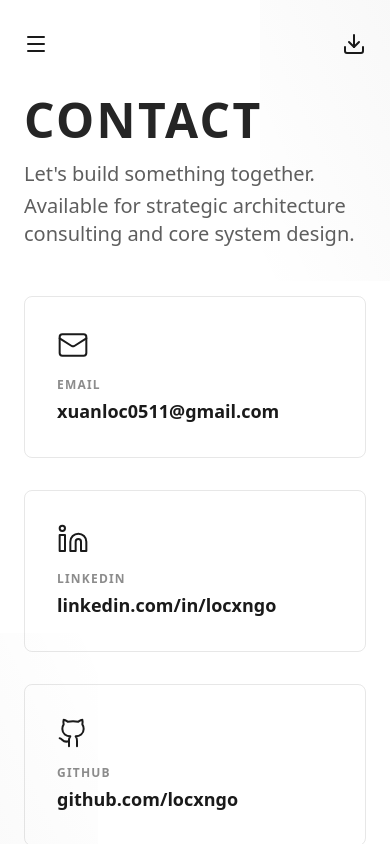
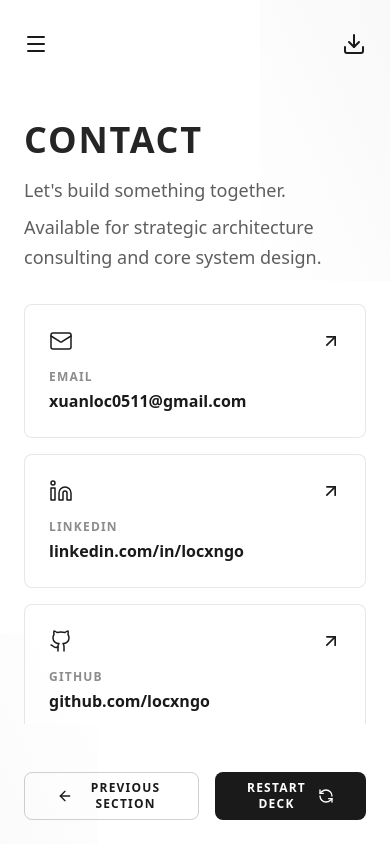
Before and after one commit to locxngo/portfolio, a Next.js app in the folder web/: page /contact in a window 390 px wide. Built offline with nearby package versions, Linux system fonts and the light colour scheme.

Commit message:
support responsive: skills and contact
Signed-off-by: Loc Ngo <xuanloc0511@gmail.com>

```diff
--- a/web/src/app/contact/page.tsx
+++ b/web/src/app/contact/page.tsx
@@ -3,81 +3,81 @@ import Link from "next/link";
 
 export default function ContactPage() {
     return (
-        <main className="flex-1 flex flex-col justify-center">
-            <div className="max-w-7xl mx-auto w-full">
+        <main className="flex-1 flex flex-col min-h-0 overflow-y-auto w-full">
+            <div className="max-w-7xl mx-auto w-full py-6 md:py-0 my-auto">
                 {/* Hero Heading */}
-                <div className="mb-12">
-                    <h1 className="text-5xl md:text-7xl lg:text-9xl font-extrabold tracking-wider uppercase mb-4 opacity-95">
+                <div className="mb-8 md:mb-12">
+                    <h1 className="text-4xl md:text-7xl lg:text-9xl font-extrabold tracking-wider uppercase mb-4 opacity-95 break-words">
                         CONTACT
                     </h1>
-                    <p className="text-xl md:text-2xl font-medium text-primary/70 dark:text-white/70 max-w-xl">
+                    <p className="text-lg md:text-2xl font-medium text-primary/70 dark:text-white/70 max-w-xl leading-relaxed">
                         Let's build something together.
-                        <span className="block mt-1">Available for strategic architecture consulting and core system design.</span>
+                        <span className="block mt-2 md:mt-1">Available for strategic architecture consulting and core system design.</span>
                     </p>
                 </div>
 
                 {/* Contact Grid */}
-                <div className="grid grid-cols-1 md:grid-cols-3 gap-8 mt-12">
+                <div className="grid grid-cols-1 md:grid-cols-3 gap-4 md:gap-8 mt-8 md:mt-12 pb-6 md:pb-0">
                     {/* Email */}
                     <a
-                        className="group flex flex-col gap-4 p-8 border border-subtle hover:border-primary dark:hover:border-white transition-all duration-300 rounded-lg"
+                        className="group flex flex-col gap-4 p-6 md:p-8 border border-subtle hover:border-primary dark:hover:border-white transition-all duration-300 rounded-lg bg-white/50 md:bg-transparent"
                         href="mailto:hello@architect.dev"
                     >
                         <div className="flex items-center justify-between">
                             <span className="text-primary dark:text-white">
-                                <Mail size={32} strokeWidth={1.5} />
+                                <Mail className="w-6 h-6 md:w-8 md:h-8" strokeWidth={1.5} />
                             </span>
-                            <span className="opacity-0 group-hover:opacity-100 transition-opacity text-primary dark:text-white">
-                                <ArrowUpRight size={24} />
+                            <span className="opacity-100 md:opacity-0 md:group-hover:opacity-100 transition-opacity text-primary dark:text-white">
+                                <ArrowUpRight className="w-5 h-5 md:w-6 md:h-6" />
                             </span>
                         </div>
                         <div>
                             <h3 className="text-xs font-bold uppercase tracking-widest text-primary/50 dark:text-white/50 mb-1">
                                 Email
                             </h3>
-                            <p className="text-lg font-bold break-all">xuanloc0511@gmail.com</p>
+                            <p className="text-base md:text-lg font-bold break-all">xuanloc0511@gmail.com</p>
                         </div>
                     </a>
 
                     {/* LinkedIn */}
                     <Link
-                        className="group flex flex-col gap-4 p-8 border border-subtle hover:border-primary dark:hover:border-white transition-all duration-300 rounded-lg"
+                        className="group flex flex-col gap-4 p-6 md:p-8 border border-subtle hover:border-primary dark:hover:border-white transition-all duration-300 rounded-lg bg-white/50 md:bg-transparent"
                         href="https://linkedin.com/in/locxngo"
                     >
                         <div className="flex items-center justify-between">
                             <span className="text-primary dark:text-white">
-                                <Linkedin size={32} strokeWidth={1.5} />
+                                <Linkedin className="w-6 h-6 md:w-8 md:h-8" strokeWidth={1.5} />
                             </span>
-                            <span className="opacity-0 group-hover:opacity-100 transition-opacity text-primary dark:text-white">
-                                <ArrowUpRight size={24} />
+                            <span className="opacity-100 md:opacity-0 md:group-hover:opacity-100 transition-opacity text-primary dark:text-white">
+                                <ArrowUpRight className="w-5 h-5 md:w-6 md:h-6" />
                             </span>
                         </div>
                         <div>
                             <h3 className="text-xs font-bold uppercase tracking-widest text-primary/50 dark:text-white/50 mb-1">
                                 LinkedIn
                             </h3>
-                            <p className="text-lg font-bold break-all">linkedin.com/in/locxngo</p>
+                            <p className="text-base md:text-lg font-bold break-all">linkedin.com/in/locxngo</p>
                         </div>
                     </Link>
 
                     {/* GitHub */}
                     <Link
-                        className="group flex flex-col gap-4 p-8 border border-subtle hover:border-primary dark:hover:border-white transition-all duration-300 rounded-lg"
+                        className="group flex flex-col gap-4 p-6 md:p-8 border border-subtle hover:border-primary dark:hover:border-white transition-all duration-300 rounded-lg bg-white/50 md:bg-transparent"
                         href="https://github.com/locxngo"
                     >
                         <div className="flex items-center justify-between">
                             <span className="text-primary dark:text-white">
-                                <Github size={32} strokeWidth={1.5} />
+                                <Github className="w-6 h-6 md:w-8 md:h-8" strokeWidth={1.5} />
                             </span>
-                            <span className="opacity-0 group-hover:opacity-100 transition-opacity text-primary dark:text-white">
-                                <ArrowUpRight size={24} />
+                            <span className="opacity-100 md:opacity-0 md:group-hover:opacity-100 transition-opacity text-primary dark:text-white">
+                                <ArrowUpRight className="w-5 h-5 md:w-6 md:h-6" />
                             </span>
                         </div>
                         <div>
                             <h3 className="text-xs font-bold uppercase tracking-widest text-primary/50 dark:text-white/50 mb-1">
                                 GitHub
                             </h3>
-                            <p className="text-lg font-bold break-all">github.com/locxngo</p>
+                            <p className="text-base md:text-lg font-bold break-all">github.com/locxngo</p>
                         </div>
                     </Link>
                 </div>
--- a/web/src/app/skills/page.tsx
+++ b/web/src/app/skills/page.tsx
@@ -13,21 +13,22 @@ export default function SkillsPage() {
     }, [setTotalSlides, goToSlide]);
 
     return (
-        <div className="flex-1 flex flex-col pt-20">
+        <div className="flex-1 flex flex-col min-h-0 overflow-y-auto w-full">
+            <div className="flex flex-col pt-4 md:pt-20 pb-20">
                 {/* Header Section */}
-            <header className="flex justify-between items-start mb-20 h-32">
+                <header className="flex justify-between items-start mb-10 md:mb-20 h-auto md:h-32 shrink-0">
                     <div className="flex flex-col gap-2">
                         <div className="flex items-center gap-3 mb-2 text-primary/60 uppercase tracking-[0.2em] text-[10px] font-bold">
                             <span className="w-12 h-0.5 bg-primary"></span>
                             Professional Portfolio
                         </div>
-                    <h1 className="text-6xl md:text-7xl font-black tracking-tighter leading-none text-primary uppercase">
+                        <h1 className="text-4xl md:text-6xl lg:text-7xl font-black tracking-tighter leading-none text-primary uppercase">
                             Technical <br /> Expertise
                         </h1>
                     </div>
                 </header>
 
-            <main className="flex-1 grid grid-cols-1 md:grid-cols-3 gap-12 border-t border-primary/10 pt-16">
+                <main className="grid grid-cols-1 md:grid-cols-3 gap-8 md:gap-12 border-t border-primary/10 pt-8 md:pt-16">
                     {/* Category 1: Architecture */}
                     <section className="flex flex-col gap-8">
                         <div className="flex items-center gap-3">
@@ -105,6 +106,7 @@ export default function SkillsPage() {
                         </ul>
                     </section>
                 </main>
+            </div>
 
             {/* Background Decorative Element (Subtle grid pattern) */}
             <div className="fixed inset-0 -z-10 opacity-[0.03] pointer-events-none" aria-hidden="true" style={{ backgroundImage: "radial-gradient(#1a1a1a 1px, transparent 1px)", backgroundSize: "40px 40px" }}>
--- a/web/src/components/Footer.tsx
+++ b/web/src/components/Footer.tsx
@@ -28,7 +28,7 @@ export default function Footer() {
                 {/* Vertical Nav Buttons */}
                 <div className="flex items-center gap-4">
                     {
-                        (totalSlides > 0 && !pathname.includes('/contact')) && (
+                        (totalSlides > 1 && !pathname.includes('/contact')) && (
                             <>
                                 <button
                                     onClick={prevSlide}
```
Lines whose indentation alone changed are shown as unchanged.
